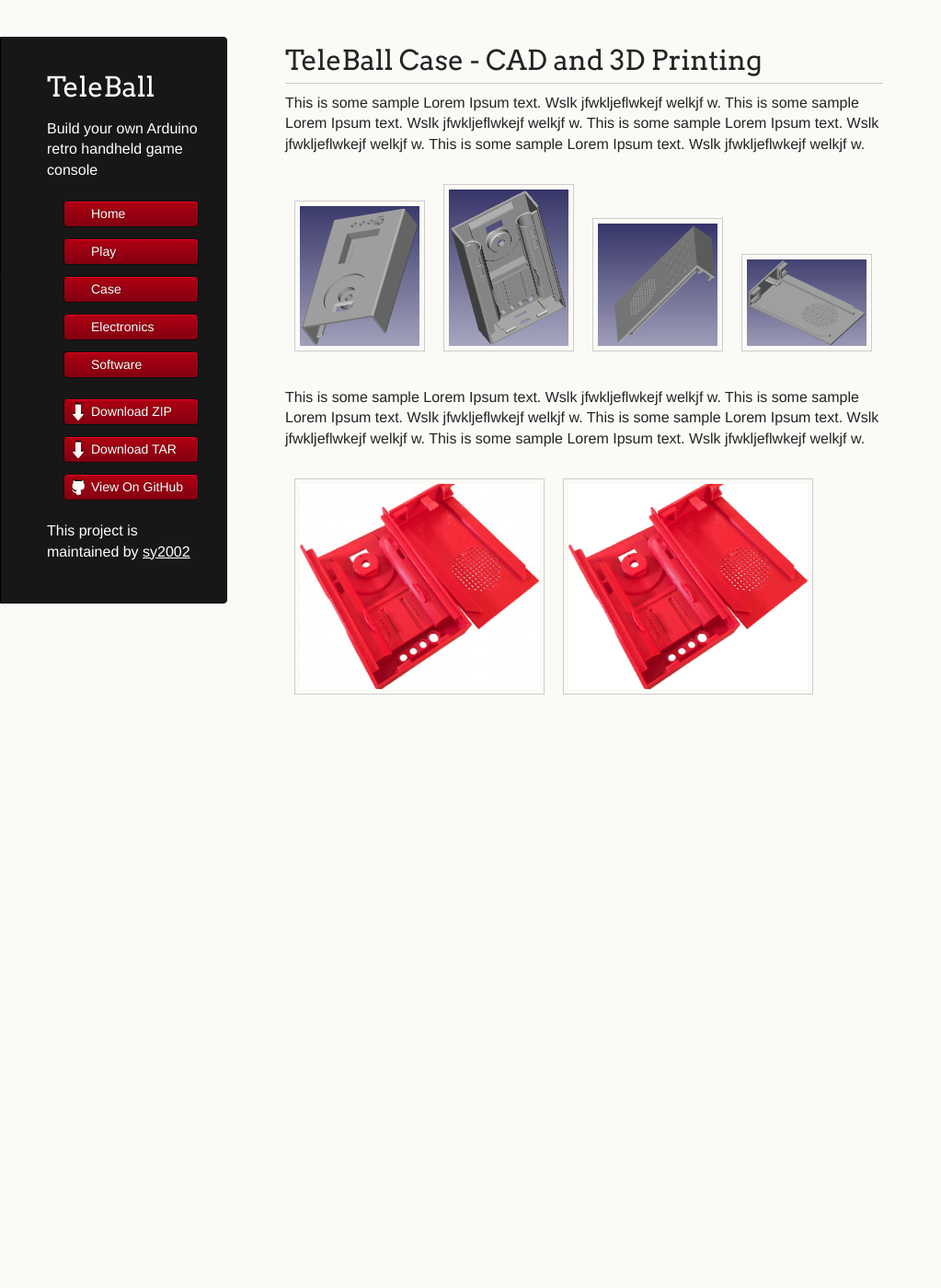
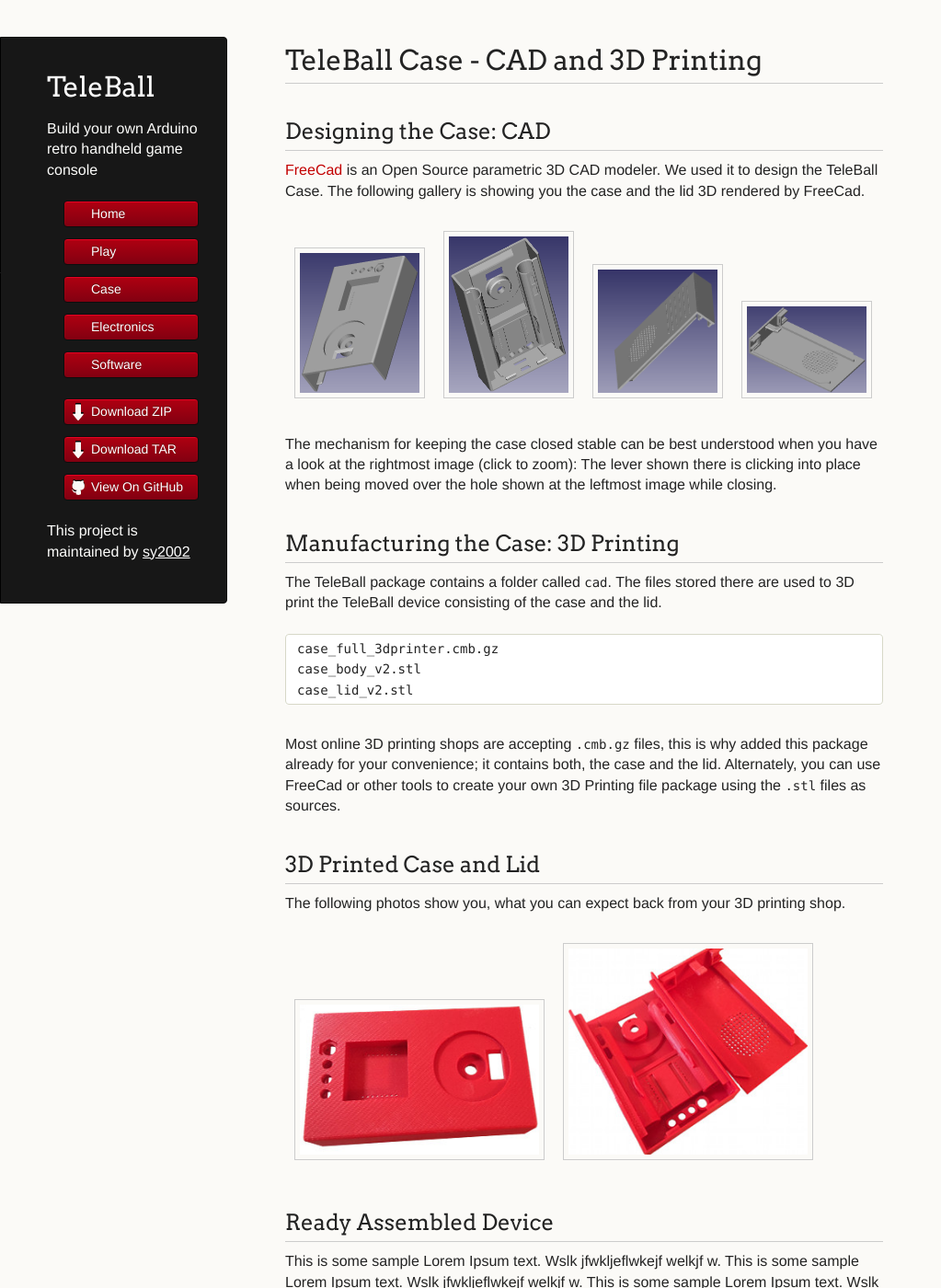
Before and after one commit to sy2002/TeleBall, a Jekyll site: the page built from doc/case.md, in a window 1280 px wide and 1400 px high. Shown: the whole window at 92% size, without its empty margins (0-1023 px from the left). Built offline with Jekyll 4.4.1, drawn with Linux system fonts in a browser that asks for light colours.

Commit message:
documentation and pages

```diff
--- a/doc/case.md
+++ b/doc/case.md
@@ -9,36 +9,67 @@
   - name: case2.png
     thumb: case2.png
     text: TeleBall CAD Case Back
+  - name: lid1.png
+    thumb: lid1.png
+    text: TeleBall CAD Lid Front
   - name: lid2.png
     thumb: lid2.png
-    text: TeleBall CAD Lid Front
-  - name: lid1.png
-    thumb: lid1.png
     text: TeleBall CAD Lid Back
 photos:
   - name: photo_case1.jpg
     thumb: thumb_case1.jpg
-    text: TeleBall 3D Printed Case and Lid
-  - name: photo_case1.jpg
-    thumb: photo_case1.jpg
-    text: TeleBall CAD Case Back
+    text: TeleBall 3D Printed Case Front
+  - name: photo_case2.jpg
+    thumb: thumb_case2.jpg
+    text: TeleBall 3D Printed Case and Lid - Back
 ---
+
+{% include gallery_init.html %}
 
 TeleBall Case - CAD and 3D Printing
 ===================================
+
+Designing the Case: CAD
+---
+
+[FreeCad](http://www.freecadweb.org) is an Open Source parametric 3D CAD modeler.
+We used it to design the TeleBall Case. The following gallery is showing you the
+case and the lid 3D rendered by FreeCad.
+
+{% include gallery_show.html images=page.cad_images group=1 %}
+
+The mechanism for keeping the case closed stable can be best understood when you
+have a look at the rightmost image (click to zoom): The lever shown there is
+clicking into place when being moved over the hole shown at the leftmost image
+while closing.
+
+
+Manufacturing the Case: 3D Printing
+-----------------------------------
+
+The TeleBall package contains a folder called `cad`. The files stored there
+are used to 3D print the TeleBall device consisting of the case and the lid.
+
+    case_full_3dprinter.cmb.gz
+    case_body_v2.stl
+    case_lid_v2.stl
+
+Most online 3D printing shops are accepting `.cmb.gz` files, this is why added this
+package already for your convenience; it contains both, the case and the lid.
+Alternately, you can use FreeCad or other tools to create your own 3D Printing
+file package using the `.stl` files as sources.
+
+3D Printed Case and Lid
+-----------------------
+
+The following photos show you, what you can expect back from your 3D printing shop.
+
+{% include gallery_show.html images=page.photos width=260 group=2 %}
+
+Ready Assembled Device
+----------------------
 
 This is some sample Lorem Ipsum text. Wslk jfwkljeflwkejf welkjf w.
 This is some sample Lorem Ipsum text. Wslk jfwkljeflwkejf welkjf w.
 This is some sample Lorem Ipsum text. Wslk jfwkljeflwkejf welkjf w.
 This is some sample Lorem Ipsum text. Wslk jfwkljeflwkejf welkjf w.
-
-{% include gallery_init.html %}
-
-{% include gallery_show.html images=page.cad_images group=1 %}
-
-This is some sample Lorem Ipsum text. Wslk jfwkljeflwkejf welkjf w.
-This is some sample Lorem Ipsum text. Wslk jfwkljeflwkejf welkjf w.
-This is some sample Lorem Ipsum text. Wslk jfwkljeflwkejf welkjf w.
-This is some sample Lorem Ipsum text. Wslk jfwkljeflwkejf welkjf w.
-
-{% include gallery_show.html images=page.photos width=260 group=2 %}
```
Also changed, not shown: doc/play.md (+12 -3 lines), doc/cad/lid1.png, doc/cad/lid2.png, doc/cad/photo7.jpg (added), doc/cad/photo_case1.jpg, doc/cad/photo_case2.jpg (added), doc/cad/thumb7.jpg (added), doc/cad/thumb_case1.jpg, doc/cad/thumb_case2.jpg (added), doc/images/play_batteries.jpg (added).
